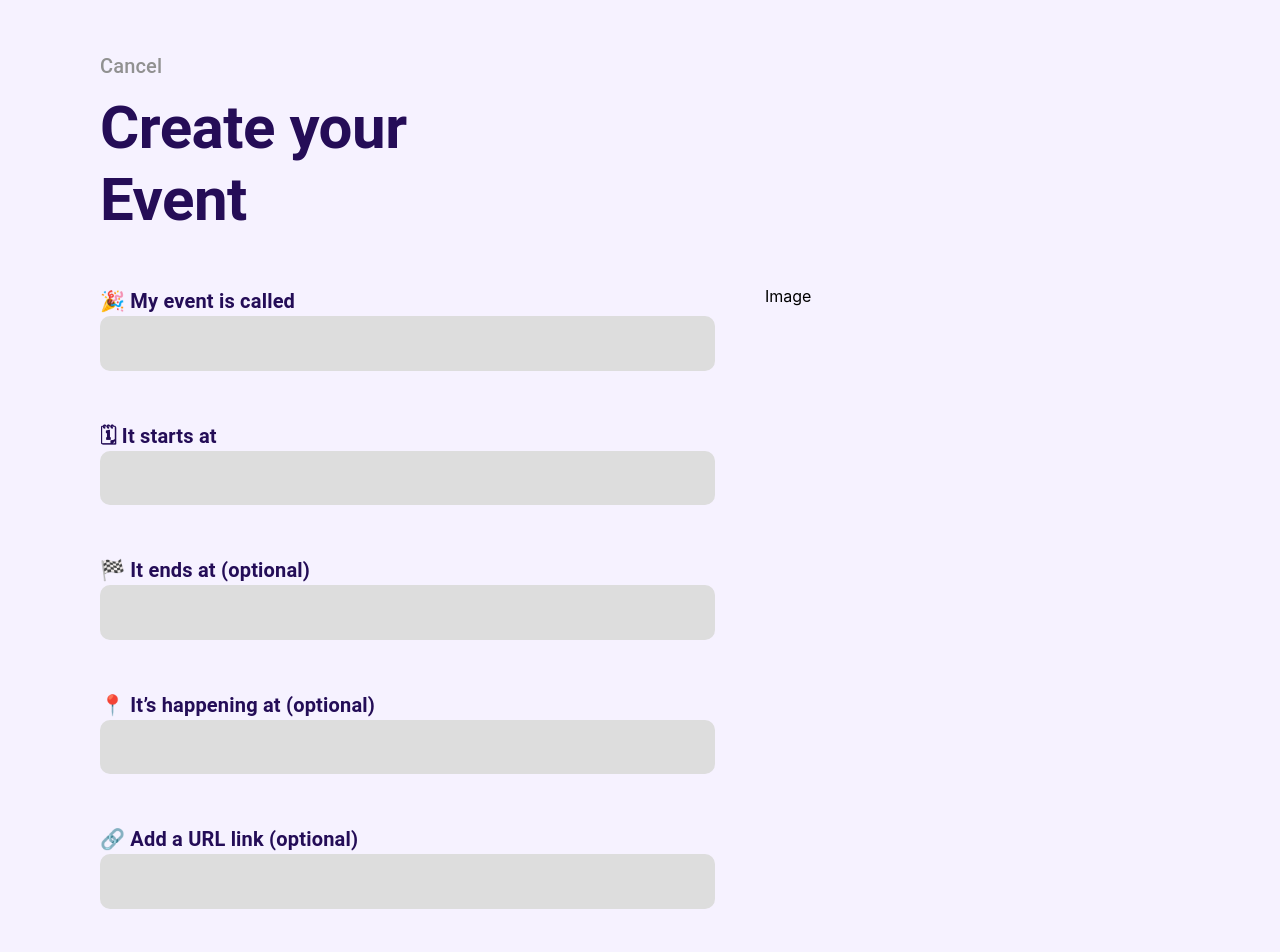
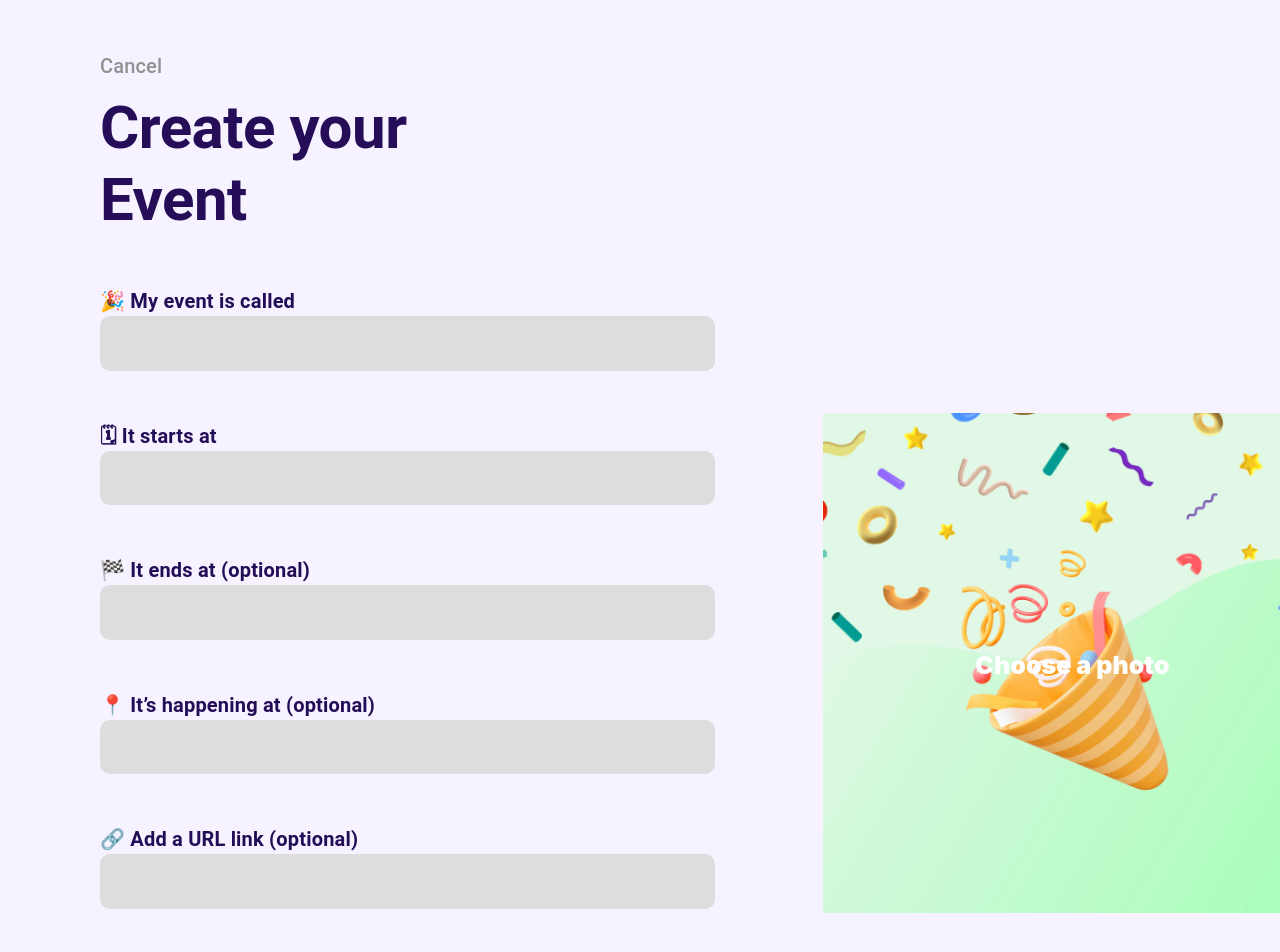
Before and after one commit to u1810291/test-project, a React (Create React App) app: page /event/create in a window 1280 px wide. Shown: the top 952 px of the page. Built offline with nearby package versions, Linux system fonts and the light colour scheme.

Commit message:
feat: code splitting in create event page

```diff
--- /dev/null
+++ b/src/feature/event/components/Forms/index.tsx
@@ -0,0 +1,77 @@
+import React from 'react';
+import FormControl from '@mui/material/FormControl';
+import { BootstrapInput, useStyles } from './style'
+import Box from '@mui/material/Box';
+import { Typography } from '@mui/material';
+
+
+export const Forms = () => {
+  const classes = useStyles();
+  const handleUploadClick = () => {}
+  return (
+    <Box className={classes.eventCreate}>
+      <FormControl variant="standard" className={classes.form}>
+        <Box className={classes.formElement}>
+          <Typography fontWeight={700} fontSize={20} className={classes.label}>
+            🎉 My event is called
+          </Typography>
+          <BootstrapInput/>
+        </Box>
+        <Box className={classes.formElement}>
+          <Typography fontWeight={700} fontSize={20} className={classes.label}>
+            🗓 It starts at
+          </Typography>
+          <BootstrapInput/>
+        </Box>
+        <Box className={classes.formElement}>
+          <Typography fontWeight={700} fontSize={20} className={classes.label}>
+            🏁 It ends at (optional)
+          </Typography>
+          <BootstrapInput/>
+        </Box>
+        <Box className={classes.formElement}>
+          <Typography fontWeight={700} fontSize={20} className={classes.label}>
+            📍 It’s happening at (optional)
+          </Typography>
+          <BootstrapInput/>
+        </Box>
+        <Box className={classes.formElement}>
+          <Typography fontWeight={700} fontSize={20} className={classes.label}>
+            🔗 Add a URL link (optional)
+          </Typography>
+          <BootstrapInput/>
+        </Box>
+        <Box className={classes.formElement}>
+          <Typography fontWeight={700} fontSize={20} className={classes.label}>
+            ✏️ Description (optional)
+          </Typography>
+          <BootstrapInput/>
+        </Box>
+      </FormControl>
+      <Box className={classes.uploadImage}>
+        <input
+          id="contained-button-file"
+          accept="image/*" className={classes.input}
+          multiple
+          type="file"
+          onChange={handleUploadClick}
+        />
+        <label
+          htmlFor="contained-button-file"
+          className={classes.imageUploadlabel}
+        >
+          <span className={classes.uploadTitle}>Choose a photo</span>
+          <img
+            className={classes.image}
+            draggable={false}
+            src={require('../../../../assets/image-upload.png')}
+            width='500px'
+            height='500px'
+            alt='upload'
+            aria-label='upload-image'
+          />
+        </label>
+      </Box>
+    </Box>
+  )
+}
--- /dev/null
+++ b/src/feature/event/components/Forms/style.ts
@@ -0,0 +1,109 @@
+import { styled, Theme, alpha } from '@mui/material/styles';
+import { makeStyles } from '@mui/styles';
+import InputBase from '@mui/material/InputBase';
+
+export const useStyles = makeStyles({
+  label: {
+    fontSize: '20px',
+    color: 'rgb(36 13 87)',
+  },
+  form: {
+    display: 'flex',
+    flexDirection: 'column',
+    gap: '50px',
+    width: '100%',
+    alignItems: 'center',
+    paddingTop: '10%',
+  },
+  formElement: {
+    width: '100%',
+    display: 'flex',
+    flexDirection: 'column',
+  },
+  eventCreate: {
+    width: '100vw',
+    height: 'auto',
+    display: 'grid',
+    gridTemplateColumns: '1fr 1fr',
+    paddingLeft: '100px',
+    paddingRight: '100px',
+    gridGap: '50px',
+  },
+  eventCreateHeader: {
+    display: 'flex',
+    padding: '50px 100px',
+    flexDirection: 'column',
+    width: '30%',
+    gap: '10px'
+  },
+  cancel: {
+    textDecoration: 'none',
+    color: '#919191',
+  },
+  createButton: {
+    display: 'flex',
+    padding: '50px 0',
+    alignItems: 'center',
+    justifyContent: 'center',
+  },
+  uploadImage: {
+    display: 'flex',
+    alignItems: 'center',
+    justifyContent: 'center',
+  },
+  image: {
+    cursor: 'pointer'
+  },
+  input: {
+    display: 'none',
+    position: 'relative'
+  },
+  imageUploadlabel: {
+    position: 'relative'
+  },
+  uploadTitle: {
+    position: 'absolute',
+    top: '50%',
+    left: '50%',
+    transform: 'translate(-50%, -50%)',
+    color: '#ffffff',
+    fontWeight: '900',
+    fontSize: '25px',
+  }
+})
+
+export const BootstrapInput: any = styled(InputBase)(({ theme }: { theme: Theme }) => ({
+  'label + &': {
+    marginTop: theme.spacing(3),
+  },
+  '& .MuiInputBase-input': {
+    borderRadius: 10,
+    position: 'relative',
+    backgroundColor: theme.palette.mode === 'light' ? '#dddddd' : '#2b2b2b',
+    fontSize: 24,
+    width: '100%',
+    padding: '10px 12px',
+    transition: theme.transitions.create([
+      'border-color',
+      'background-color',
+      'box-shadow',
+    ]),
+    // Use the system font instead of the default Roboto font.
+    fontFamily: [
+      '-apple-system',
+      'BlinkMacSystemFont',
+      '"Segoe UI"',
+      'Roboto',
+      '"Helvetica Neue"',
+      'Arial',
+      'sans-serif',
+      '"Apple Color Emoji"',
+      '"Segoe UI Emoji"',
+      '"Segoe UI Symbol"',
+    ].join(','),
+    '&:focus': {
+      boxShadow: `${alpha(theme.palette.primary.main, 0.25)} 0 0 0 0.2rem`,
+      borderColor: theme.palette.primary.main,
+    },
+  },
+}));
--- a/src/feature/event/layouts/EventCreate.tsx
+++ b/src/feature/event/layouts/EventCreate.tsx
@@ -1,8 +1,8 @@
 import React from 'react';
 import Box from '@mui/material/Box';
-import FormControl from '@mui/material/FormControl';
 import Typography from '@mui/material/Typography';
-import { BootstrapInput, useStyles } from './style'
+import { useStyles } from './style';
+import { Forms } from '../components/Forms';
 import { Link } from 'react-router-dom';
 import { Button } from '../../../components/Button';
 
@@ -14,49 +14,7 @@ export const EventCreate = () => {
       <Typography variant='h6'><Link to='/' className={classes.cancel}>Cancel</Link></Typography>
         <Typography variant='h2' fontWeight={700} color='#250d57'>Create your Event</Typography>
       </Box>
-      <Box className={classes.eventCreate}>
-        <FormControl variant="standard" className={classes.form}>
-          <Box className={classes.formElement}>
-            <Typography fontWeight={700} fontSize={20} className={classes.label}>
-              🎉 My event is called
-            </Typography>
-            <BootstrapInput/>
-          </Box>
-          <Box className={classes.formElement}>
-            <Typography fontWeight={700} fontSize={20} className={classes.label}>
-              🗓 It starts at
-            </Typography>
-            <BootstrapInput/>
-          </Box>
-          <Box className={classes.formElement}>
-            <Typography fontWeight={700} fontSize={20} className={classes.label}>
-              🏁 It ends at (optional)
-            </Typography>
-            <BootstrapInput/>
-          </Box>
-          <Box className={classes.formElement}>
-            <Typography fontWeight={700} fontSize={20} className={classes.label}>
-              📍 It’s happening at (optional)
-            </Typography>
-            <BootstrapInput/>
-          </Box>
-          <Box className={classes.formElement}>
-            <Typography fontWeight={700} fontSize={20} className={classes.label}>
-              🔗 Add a URL link (optional)
-            </Typography>
-            <BootstrapInput/>
-          </Box>
-          <Box className={classes.formElement}>
-            <Typography fontWeight={700} fontSize={20} className={classes.label}>
-              ✏️ Description (optional)
-            </Typography>
-            <BootstrapInput/>
-          </Box>
-        </FormControl>
-        <Box>
-          Image
-        </Box>
-      </Box>
+      <Forms />
       <Box className={classes.createButton}>
         <Button title='Create' width={1}/>
       </Box>
--- a/src/feature/event/layouts/style.ts
+++ b/src/feature/event/layouts/style.ts
@@ -1,7 +1,6 @@
-import { styled, Theme, alpha } from '@mui/material/styles';
+import { styled, Theme } from '@mui/material/styles';
 import Paper from '@mui/material/Paper';
 import { makeStyles } from '@mui/styles';
-import InputBase from '@mui/material/InputBase';
 
 export const Item = styled(Paper)(({ theme }: { theme: Theme }) => ({
   backgroundColor: theme.palette.mode === 'dark' ? '#1A2027' : '#fff',
@@ -90,32 +89,6 @@ export const useStyles = makeStyles({
     outline: 'none',
     textDecoration: 'none',
   },
-  label: {
-    fontSize: '20px',
-    color: 'rgb(36 13 87)',
-  },
-  form: {
-    display: 'flex',
-    flexDirection: 'column',
-    gap: '50px',
-    width: '100%',
-    alignItems: 'center',
-    paddingTop: '10%',
-  },
-  formElement: {
-    width: '100%',
-    display: 'flex',
-    flexDirection: 'column',
-  },
-  eventCreate: {
-    width: '100vw',
-    height: 'auto',
-    display: 'grid',
-    gridTemplateColumns: '1fr 1fr',
-    paddingLeft: '100px',
-    paddingRight: '100px',
-    gridGap: '50px',
-  },
   eventCreateHeader: {
     display: 'flex',
     padding: '50px 100px',
@@ -134,39 +107,3 @@ export const useStyles = makeStyles({
     justifyContent: 'center',
   }
 })
-
-export const BootstrapInput = styled(InputBase)(({ theme }: { theme: Theme }) => ({
-  'label + &': {
-    marginTop: theme.spacing(3),
-  },
-  '& .MuiInputBase-input': {
-    borderRadius: 10,
-    position: 'relative',
-    backgroundColor: theme.palette.mode === 'light' ? '#dddddd' : '#2b2b2b',
-    fontSize: 24,
-    width: '100%',
-    padding: '10px 12px',
-    transition: theme.transitions.create([
-      'border-color',
-      'background-color',
-      'box-shadow',
-    ]),
-    // Use the system font instead of the default Roboto font.
-    fontFamily: [
-      '-apple-system',
-      'BlinkMacSystemFont',
-      '"Segoe UI"',
-      'Roboto',
-      '"Helvetica Neue"',
-      'Arial',
-      'sans-serif',
-      '"Apple Color Emoji"',
-      '"Segoe UI Emoji"',
-      '"Segoe UI Symbol"',
-    ].join(','),
-    '&:focus': {
-      boxShadow: `${alpha(theme.palette.primary.main, 0.25)} 0 0 0 0.2rem`,
-      borderColor: theme.palette.primary.main,
-    },
-  },
-}));
```
Also changed, not shown: src/assets/image-upload.png (added).
